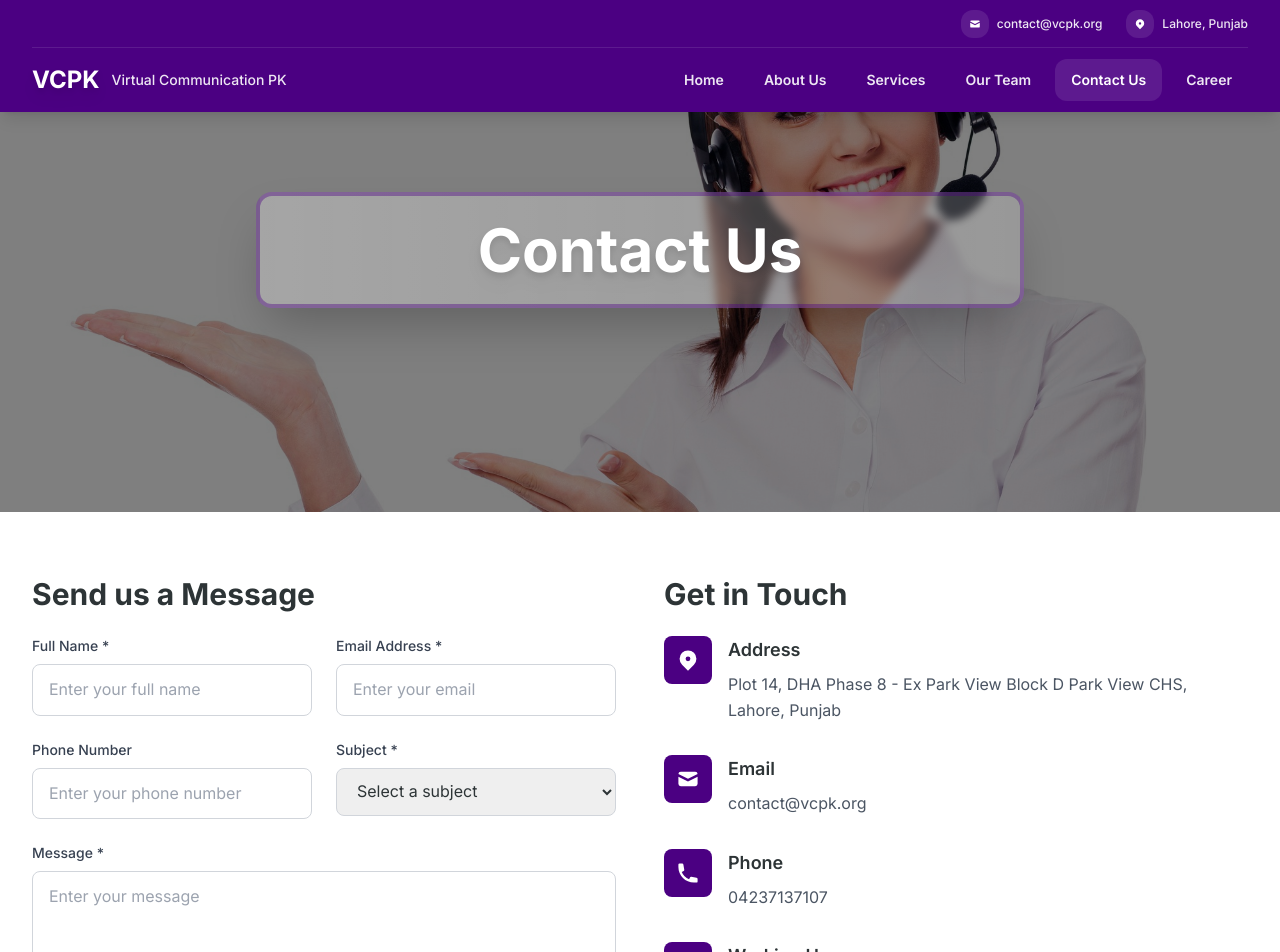
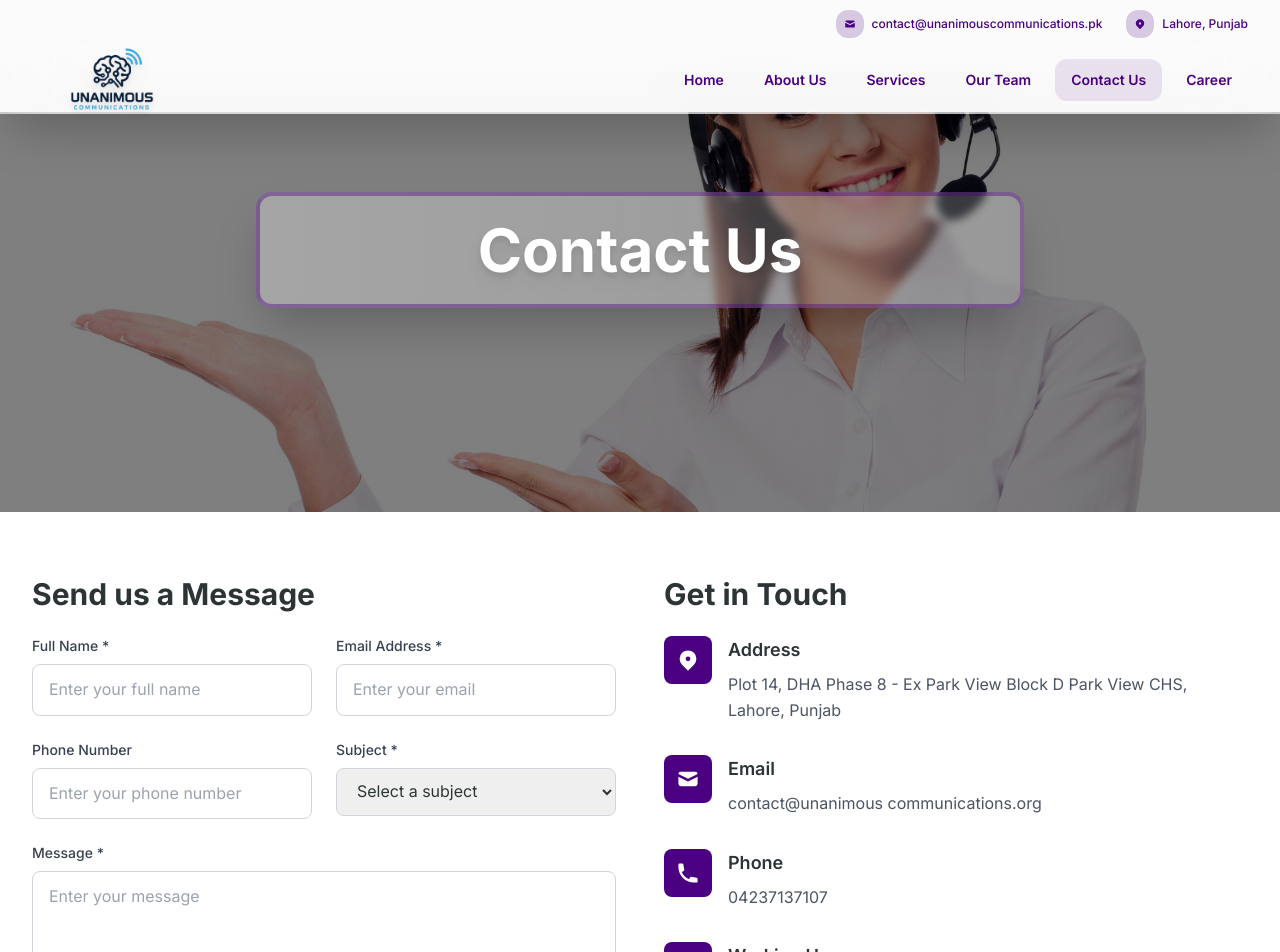
Before and after one commit to SufyanFarooq/market-agency, a Next.js app: page /contact in a window 1280 px wide. Shown: the top 952 px of the page. Built offline with nearby package versions, Linux system fonts and the light colour scheme.

Commit message:
change logo and name

```diff
--- a/package.json
+++ b/package.json
@@ -1,5 +1,5 @@
 {
-  "name": "vcpk-clone",
+  "name": "unanimous communications",
   "version": "0.1.0",
   "private": true,
   "scripts": {
--- a/src/app/about-us/page.tsx
+++ b/src/app/about-us/page.tsx
@@ -138,7 +138,7 @@ export default function AboutUs() {
             <div className="bg-secondary rounded-lg p-8">
               <h3 className="text-2xl font-bold text-text mb-4">Our Mission</h3>
               <p className="text-gray-600 leading-relaxed">
-                Virtual Communication PK (partnership) is designed to offer IT-enabled services and outsourcing, primarily to e-commerce businesses that generate significant returns on investment from web-based customers. To develop a call center workplace and system that enables our management team and agents to enthusiastically represent the values of our clients.
+                Unanimous Communication PK (partnership) is designed to offer IT-enabled services and outsourcing, primarily to e-commerce businesses that generate significant returns on investment from web-based customers. To develop a call center workplace and system that enables our management team and agents to enthusiastically represent the values of our clients.
               </p>
             </div>
             <div className="bg-secondary rounded-lg p-8">
@@ -153,7 +153,7 @@ export default function AboutUs() {
           <div className="bg-primary text-white rounded-lg p-8 mb-16">
             <h3 className="text-2xl font-bold mb-6">Awards and Recognition</h3>
             <p className="text-lg leading-relaxed">
-              We&apos;ve so far been able to forge a successful long-term partnership with a US-based client through the provision of IT-enabled services, live chat services, web development, CSS, and business development (telemarketing services). More recently, we began to offer them &quot;Virtual Sales/Marketing managers&quot; for their partners under the license of Virtual Communication Pk (partnership), which has began to advance significantly and we see great potential in terms of foreign recruitment and Outsourcing business from USA.
+              We&apos;ve so far been able to forge a successful long-term partnership with a US-based client through the provision of IT-enabled services, live chat services, web development, CSS, and business development (telemarketing services). More recently, we began to offer them &quot;Virtual Sales/Marketing managers&quot; for their partners under the license of Unanimous Communication Pk (partnership), which has began to advance significantly and we see great potential in terms of foreign recruitment and Outsourcing business from USA.
             </p>
           </div>
 
--- a/src/app/contact/page.tsx
+++ b/src/app/contact/page.tsx
@@ -197,8 +197,8 @@ export default function Contact() {
                   <div className="ml-4">
                     <h3 className="text-lg font-semibold text-text mb-2">Email</h3>
                     <p className="text-gray-600">
-                      <a href="mailto:contact@vcpk.org" className="hover:text-primary transition-colors duration-200">
-                        contact@vcpk.org
+                      <a href="mailto:contact@unanimous communications.org" className="hover:text-primary transition-colors duration-200">
+                        contact@unanimous communications.org
                       </a>
                     </p>
                   </div>
--- a/src/app/globals.css
+++ b/src/app/globals.css
@@ -5,7 +5,7 @@
 
 @layer base {
   :root {
-    /* VCPK Color Scheme Variables */
+    /* unanimous communications Color Scheme Variables */
     --color-primary: #4B0082;      /* Indigo - Sophistication */
     --color-secondary: #F5F6FA;    /* Light Gray */
     --color-accent: #3498DB;       /* Electric Blue */
--- a/src/app/layout.tsx
+++ b/src/app/layout.tsx
@@ -2,10 +2,10 @@ import type { Metadata } from "next";
 import "./globals.css";
 
 export const metadata: Metadata = {
-  title: "Virtual Communication PK - IT-Enabled Services & Outsourcing",
-  description: "Virtual Communication PK provides IT-enabled services and outsourcing, primarily to e-commerce businesses. We offer call center services, SEO, web development, virtual assistance, and live chat support.",
+  title: "Unanimous Communication PK - IT-Enabled Services & Outsourcing",
+  description: "Unanimous Communication PK provides IT-enabled services and outsourcing, primarily to e-commerce businesses. We offer call center services, SEO, web development, virtual assistance, and live chat support.",
   keywords: "call center, BPO, outsourcing, IT services, web development, SEO, virtual assistance, live chat support",
-  authors: [{ name: "Virtual Communication PK" }],
+  authors: [{ name: "Unanimous Communication PK" }],
   // viewport: "width=device-width, initial-scale=1",
 };
 
--- a/src/app/privacy-policy/page.tsx
+++ b/src/app/privacy-policy/page.tsx
@@ -140,7 +140,7 @@ export default function PrivacyPolicy() {
                 </p>
                 <div className="bg-gray-50 rounded-lg p-4 mt-4">
                   <p className="text-gray-700">
-                    <strong>Email:</strong> privacy@vcpk.org<br />
+                    <strong>Email:</strong> privacy@unanimous communications.org<br />
                     <strong>Address:</strong> Lahore, Punjab, Pakistan<br />
                     <strong>Phone:</strong> +92 XXX XXX XXXX
                   </p>
--- a/src/components/Footer.tsx
+++ b/src/components/Footer.tsx
@@ -7,9 +7,9 @@ const Footer = () => {
         <div className="grid grid-cols-1 md:grid-cols-2 lg:grid-cols-4 gap-8">
           {/* Company Info */}
           <div className="lg:col-span-1">
-            <div className="text-2xl font-bold mb-4">VCPK</div>
+            {/* <div className="text-2xl font-bold mb-4">unanimous communications</div> */}
             <p className="text-gray-300 mb-4">
-              VIRTUAL COMMUNICATION PK is developed to provide outsourcing and IT enabled Services.
+            Unanimous Communication PK is developed to provide outsourcing and IT enabled Services.
             </p>
             <div className="space-y-2 text-sm text-gray-300">
               <div className="flex items-center">
@@ -23,7 +23,7 @@ const Footer = () => {
                   <path d="M2.003 5.884L10 9.882l7.997-3.998A2 2 0 0016 4H4a2 2 0 00-1.997 1.884z" />
                   <path d="M18 8.118l-8 4-8-4V14a2 2 0 002 2h12a2 2 0 002-2V8.118z" />
                 </svg>
-                <span>contact@vcpk.org</span>
+                <span>contact@unanimouscommunications.pk</span>
               </div>
               <div className="flex items-center">
                 <svg className="w-4 h-4 mr-2" fill="currentColor" viewBox="0 0 20 20">
--- a/src/components/Header.tsx
+++ b/src/components/Header.tsx
@@ -2,6 +2,7 @@
 
 import { useState, useEffect } from 'react';
 import Link from 'next/link';
+import Image from 'next/image';
 import { usePathname } from 'next/navigation';
 
 const Header = () => {
@@ -26,7 +27,7 @@ const Header = () => {
     <header className={`fixed top-0 left-0 right-0 z-50 transition-all duration-700 ${
       isScrolled
         ? 'bg-white/20 backdrop-blur-2xl shadow-2xl border-b-2 border-white/30'
-        : 'bg-primary from-primary/95 via-accent/90 to-primary/95 shadow-lg'
+        : 'bg-white/20 backdrop-blur-2xl shadow-2xl border-b-2 border-white/30'
     }`}>
       {/* Background Pattern */}
       <div className={`absolute inset-0 transition-opacity duration-500 ${
@@ -43,7 +44,7 @@ const Header = () => {
           <div className="flex items-center space-x-6 text-sm">
             <div className="flex items-center group">
               <div className={`p-2 rounded-xl transition-all duration-500 ${
-                isScrolled ? 'bg-primary/20 text-primary' : 'bg-white/10 text-white'
+                isScrolled ? 'bg-primary/20 text-primary' : 'bg-primary/20 text-primary'
               } group-hover:bg-primary/30 group-hover:text-primary group-hover:scale-110`}>
                 <svg className="w-3 h-3" fill="currentColor" viewBox="0 0 20 20">
                   <path d="M2.003 5.884L10 9.882l7.997-3.998A2 2 0 0016 4H4a2 2 0 00-1.997 1.884z" />
@@ -51,21 +52,21 @@ const Header = () => {
                 </svg>
               </div>
               <span className={`ml-2 transition-colors duration-500 font-medium text-xs ${
-                isScrolled ? 'text-primary' : 'text-white/90'
+                isScrolled ? 'text-primary' : 'text-primary'
               } group-hover:text-primary`}>
-                contact@vcpk.org
+                contact@unanimouscommunications.pk
               </span>
             </div>
             <div className="flex items-center group">
               <div className={`p-2 rounded-xl transition-all duration-500 ${
-                isScrolled ? 'bg-primary/20 text-primary' : 'bg-white/10 text-white'
+                isScrolled ? 'bg-primary/20 text-primary' : 'bg-primary/20 text-primary'
               } group-hover:bg-primary/30 group-hover:text-primary group-hover:scale-110`}>
                 <svg className="w-3 h-3" fill="currentColor" viewBox="0 0 20 20">
                   <path fillRule="evenodd" d="M5.05 4.05a7 7 0 119.9 9.9L10 18.9l-4.95-4.95a7 7 0 010-9.9zM10 11a2 2 0 100-4 2 2 0 000 4z" clipRule="evenodd" />
                 </svg>
               </div>
               <span className={`ml-2 transition-colors duration-500 font-medium text-xs ${
-                isScrolled ? 'text-primary' : 'text-white/90'
+                isScrolled ? 'text-primary' : 'text-primary'
               } group-hover:text-primary`}>
                 Lahore, Punjab
               </span>
@@ -78,16 +79,15 @@ const Header = () => {
           {/* Logo */}
           <div className="flex-shrink-0">
             <Link href="/" className="flex items-center group">
-              <div className={`text-2xl font-bold transition-all duration-500 ${
-                isScrolled ? 'text-primary drop-shadow-lg' : 'text-white'
-              } group-hover:scale-110 drop-shadow-lg`}>
-                VCPK
+              <div className="relative w-40 h-40 transition-all duration-500 group-hover:scale-110">
+                <Image
+                  src="/assets/logo.png"
+                  alt="unanimous communications Logo"
+                  fill
+                  className="object-contain drop-shadow-lg"
+                  priority
+                />
               </div>
-              <span className={`ml-3 text-sm font-medium transition-all duration-500 ${
-                isScrolled ? 'text-primary/90' : 'text-white/90'
-              } group-hover:text-primary`}>
-                Virtual Communication PK
-              </span>
             </Link>
           </div>
 
@@ -110,10 +110,10 @@ const Header = () => {
                     isActive
                       ? isScrolled
                         ? 'text-primary bg-primary/10'
-                        : 'text-white bg-white/10'
+                        : 'text-primary bg-primary/10'
                       : isScrolled
                         ? 'text-primary hover:text-primary hover:bg-primary/10'
-                        : 'text-white/90 hover:text-white hover:bg-white/10'
+                        : 'text-primary hover:text-primary hover:bg-primary/10'
                   }`}
                 >
                 {/* Background Line Effect */}
@@ -153,7 +153,7 @@ const Header = () => {
               className={`p-2 rounded-xl transition-all duration-500 ${
                 isScrolled
                   ? 'text-primary hover:bg-primary/20'
-                  : 'text-white hover:bg-white/10'
+                  : 'text-primary hover:bg-primary/20'
               }`}
             >
               <svg className="h-5 w-5" fill="none" viewBox="0 0 24 24" stroke="currentColor">
@@ -173,7 +173,7 @@ const Header = () => {
             <div className={`px-2 pt-2 pb-3 space-y-2 sm:px-3 border-t-2 transition-all duration-500 ${
               isScrolled
                 ? 'bg-white/20 backdrop-blur-2xl border-white/30'
-                : 'bg-white/10 backdrop-blur-xl border-white/20'
+                : 'bg-white/20 backdrop-blur-2xl border-white/30'
             }`}>
               {[
                 { href: '/', label: 'Home' },
@@ -192,10 +192,10 @@ const Header = () => {
                       isActive
                         ? isScrolled
                           ? 'text-primary bg-primary/10'
-                          : 'text-white bg-white/10'
+                          : 'text-primary bg-primary/10'
                         : isScrolled
                           ? 'text-primary hover:text-primary hover:bg-primary/10'
-                          : 'text-white hover:bg-white/10'
+                          : 'text-primary hover:text-primary hover:bg-primary/10'
                     }`}
                     onClick={() => setIsMenuOpen(false)}
                   >
--- a/src/components/Hero.tsx
+++ b/src/components/Hero.tsx
@@ -50,7 +50,7 @@ const Hero = () => {
         {slides.map((slide, index) => (
           <div
             key={index}
-            className={`absolute inset-0 transition-opacity duration-1000 ${
+            className={`absolute inset-0 transition-opacity duration-300 ${
               index === currentSlide ? 'opacity-100' : 'opacity-0'
             }`}
           >
--- a/src/components/sections/About.tsx
+++ b/src/components/sections/About.tsx
@@ -10,7 +10,7 @@ export default function About() {
                 About Us
               </h2>
               <p className="text-lg text-gray-600 mb-6 leading-relaxed">
-                Virtual Communication PK (partnership) was created to offer IT-enabled services and outsourcing, primarily to e-commerce businesses that generate strong returns on investment from web-based customers.
+              Unanimous Communication PK (partnership) was created to offer IT-enabled services and outsourcing, primarily to e-commerce businesses that generate strong returns on investment from web-based customers.
               </p>
               <div className="space-y-4 mb-8">
                 <div className="flex items-center">
```
Also changed, not shown: src/app/terms-conditions/page.tsx (+5 -5 lines), public/assets/logo.png (added), 1 other file (tests, documents, lock files or other folders).
